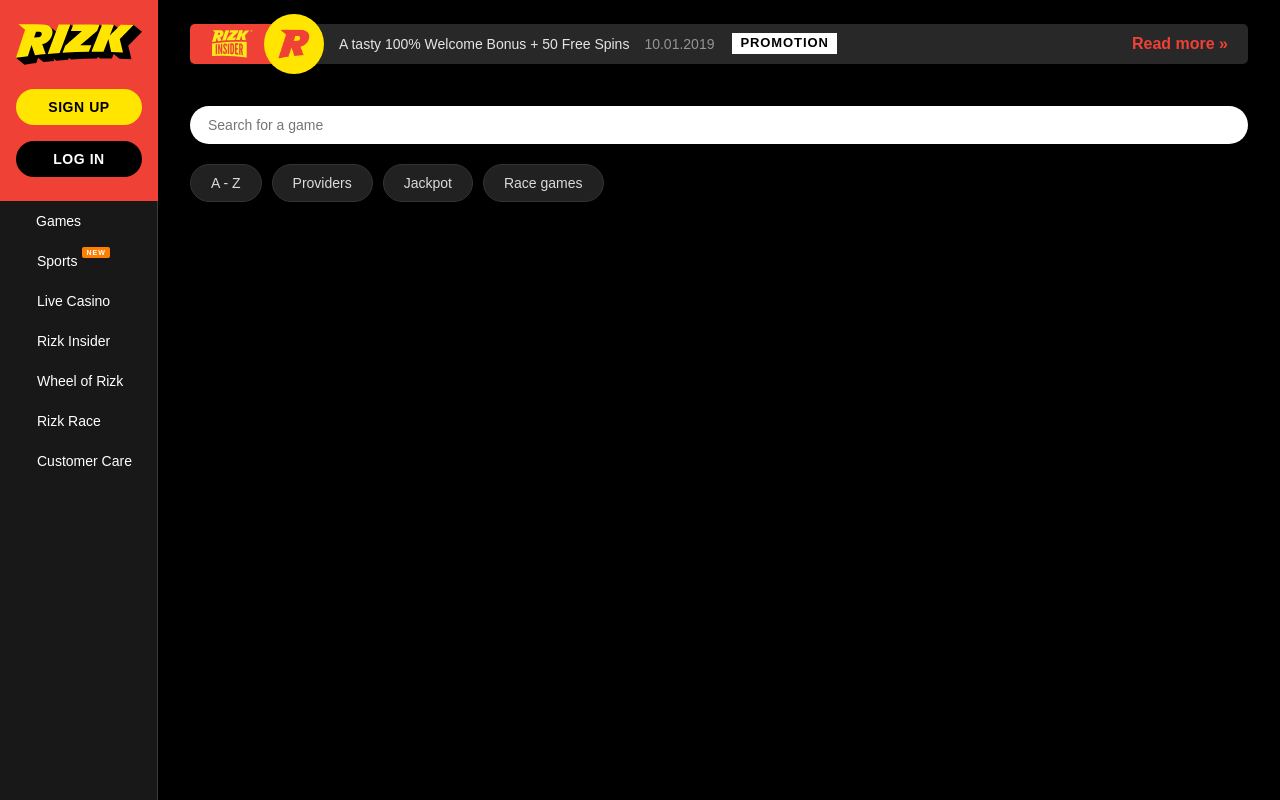
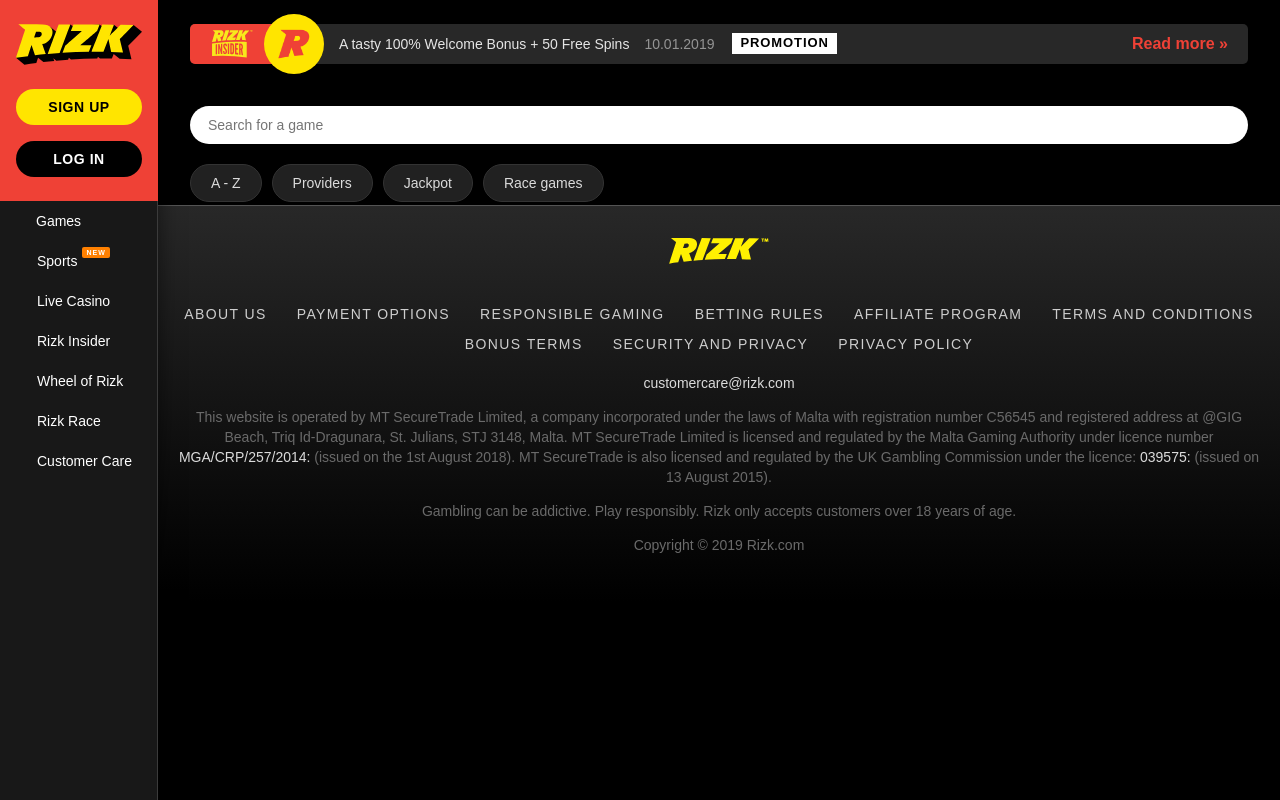
Before and after one commit to Xenossolitarius/Rizk, a Vue app: page / in a window 1280 px wide. Built offline with nearby package versions, Linux system fonts and the light colour scheme.

Commit message:
Added Footer -- CONTINUING AFTER 3h BREAK

```diff
--- a/src/components/AllContent.vue
+++ b/src/components/AllContent.vue
@@ -8,6 +8,8 @@
     <SearchButtons />
 
 
+    <Footer />
+
     </div>
 </template>
 
@@ -15,6 +17,7 @@
 //layouts
 import MobileNav from './layouts/MobileNav.vue'
 import InsiderTicker from './layouts/InsiderTicker.vue'
+import Footer from './layouts/Footer.vue'
 
 //logic
 import SearchBar from './logic/SearchBar.vue'
@@ -26,6 +29,7 @@
     components: {
         MobileNav,
         InsiderTicker,
+        Footer,
         SearchBar,
         SearchButtons
     }
--- /dev/null
+++ b/src/components/layouts/Footer.vue
@@ -0,0 +1,28 @@
+<template>
+    <footer id="rizk-footer" ><img class="rizk-logo-footer" alt="Rizk" src="../../assets/rizk-logo-footer.svg">
+                <ul class="footer-links">
+                    <li><a href="https://rizk.com/en/about-us">About us</a></li>
+                    <li><a href="https://rizk.com/en/payment-options">Payment options</a></li>
+                    <li><a href="https://rizk.com/en/responsible-gaming">Responsible gaming</a></li>
+                    <li><a href="https://rizk.com/en/sportsbook/general-betting-rules">Betting Rules</a></li>
+                    <li><a href="https://rizk.com/en/affiliates">Affiliate program</a></li>
+                    <li><a href="https://rizk.com/en/terms-and-conditions">Terms and conditions</a></li>
+                    <li><a href="https://rizk.com/en/casino-bonus-terms">Bonus terms</a></li>
+                    <li><a href="https://rizk.com/en/security-privacy">Security and privacy</a></li>
+                    <li><a href="https://rizk.com/en/privacy-policy">Privacy Policy</a></li>
+                </ul>
+                <div class="clearfix"></div>
+                <div class="footer-text">
+                    <p><a href="mailto:customercare@rizk.com">customercare@rizk.com</a></p>
+                    <p>This website is operated by MT SecureTrade Limited, a company incorporated under the laws of Malta with registration number C56545 and registered address at @GIG Beach, Triq Id-Dragunara, St. Julians, STJ 3148, Malta. MT SecureTrade Limited is licensed and regulated by the Malta Gaming Authority under licence number <a href="https://www.authorisation.mga.org.mt/verification.aspx?lang=EN&amp;company=218c5236-1e36-422f-85f2-c61820423c47&amp;details=1">MGA/CRP/257/2014:</a> (issued on the 1st August 2018). MT SecureTrade is also licensed and regulated by the UK Gambling Commission under the licence: <a href="https://secure.gamblingcommission.gov.uk/PublicRegister/Search/Detail/39575">039575:</a> (issued on 13 August 2015).</p>
+                    <p>Gambling can be addictive. Play responsibly. Rizk only accepts customers over 18 years of age.</p>
+                    <p>Copyright © 2019 Rizk.com</p>
+                </div>
+    </footer>
+</template>
+
+<script>
+export default {
+    name:"Footer"
+}
+</script>
```
